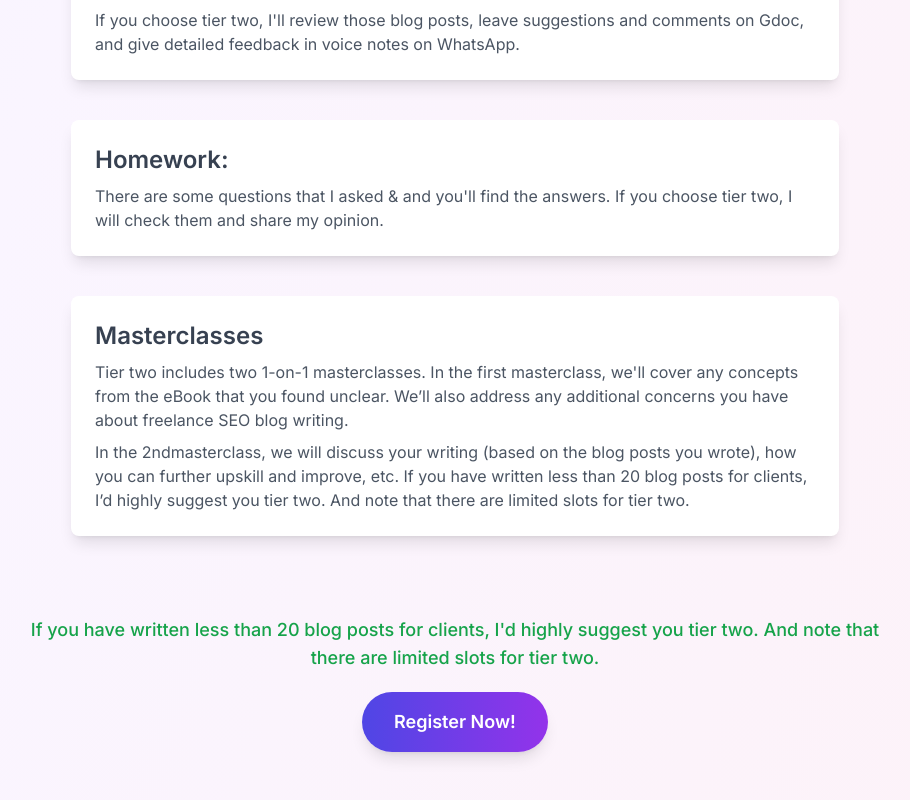
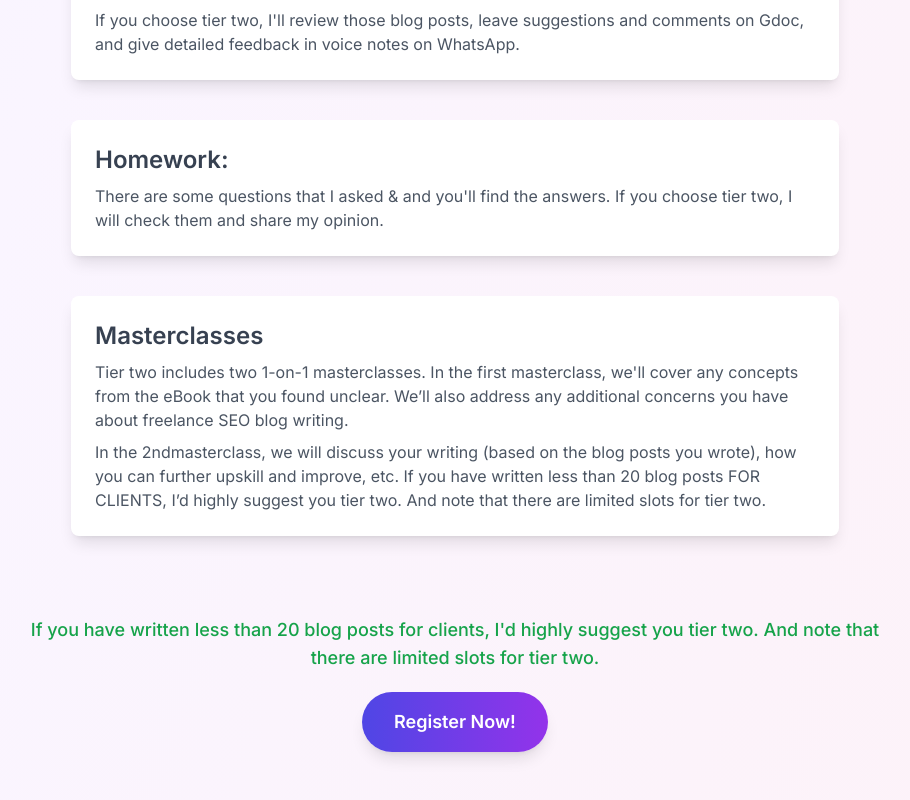
Before and after one commit to asad-ullah-khan1/shafiq-ebook, a Next.js app: page / in a window 1280 px wide. Shown: the part 3618-4418 px from the top of the page, without its empty margins (185-1095 px from the left). Built offline with nearby package versions, Linux system fonts and the light colour scheme; no server answers.

Commit message:
all caps

```diff
--- a/src/app/page.js
+++ b/src/app/page.js
@@ -255,7 +255,7 @@ export default function Home() {
                   <p className="text-gray-600 mt-2">
                     In the 2ndmasterclass, we will discuss your writing (based on the blog posts you wrote), how you can further upskill and improve, etc.
 
-                    If you have written less than 20 blog posts for clients, I’d highly suggest you tier two. And note that there are limited slots for tier two.
+                    If you have written less than 20 blog posts FOR CLIENTS, I’d highly suggest you tier two. And note that there are limited slots for tier two.
 
                   </p>
                 </div>
```
